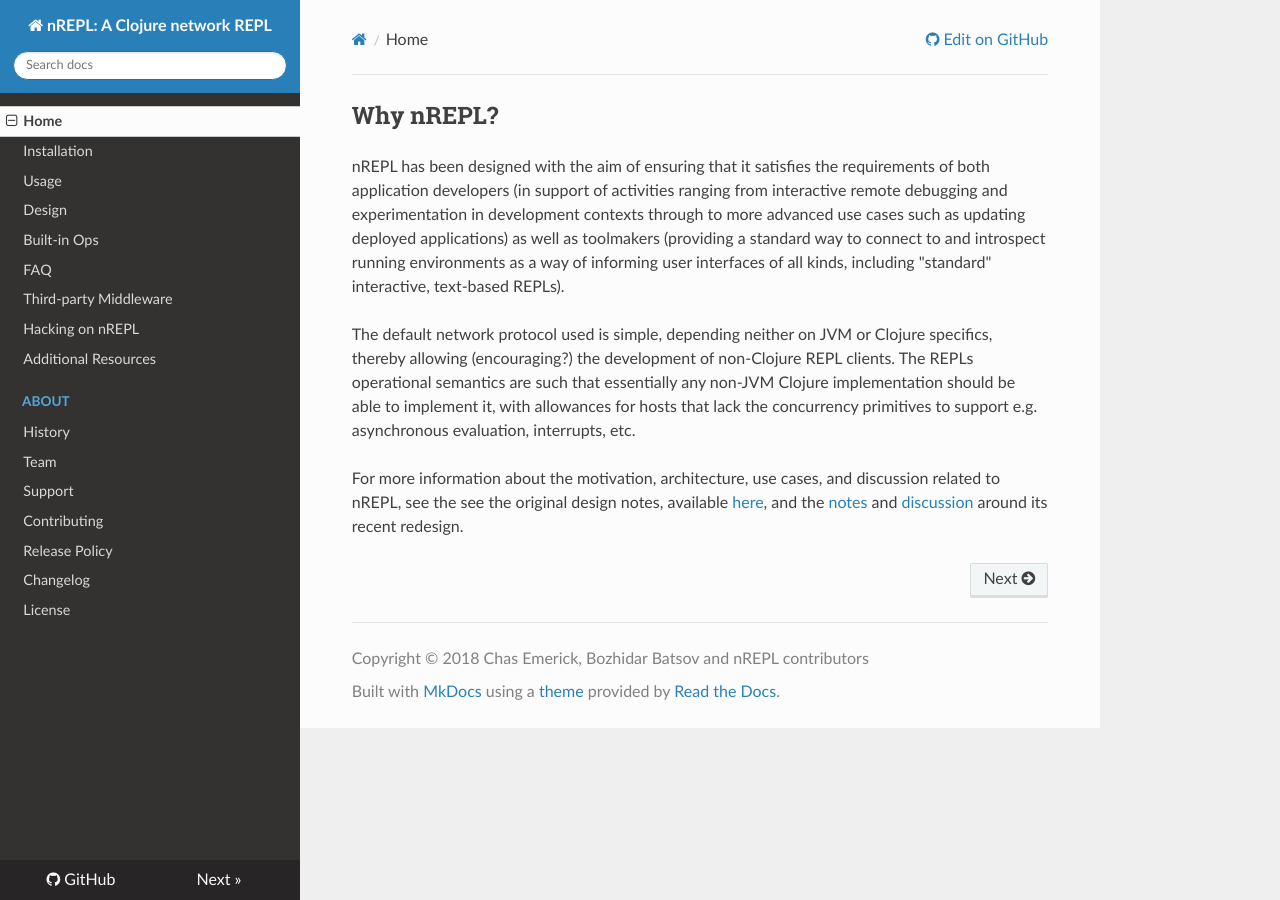
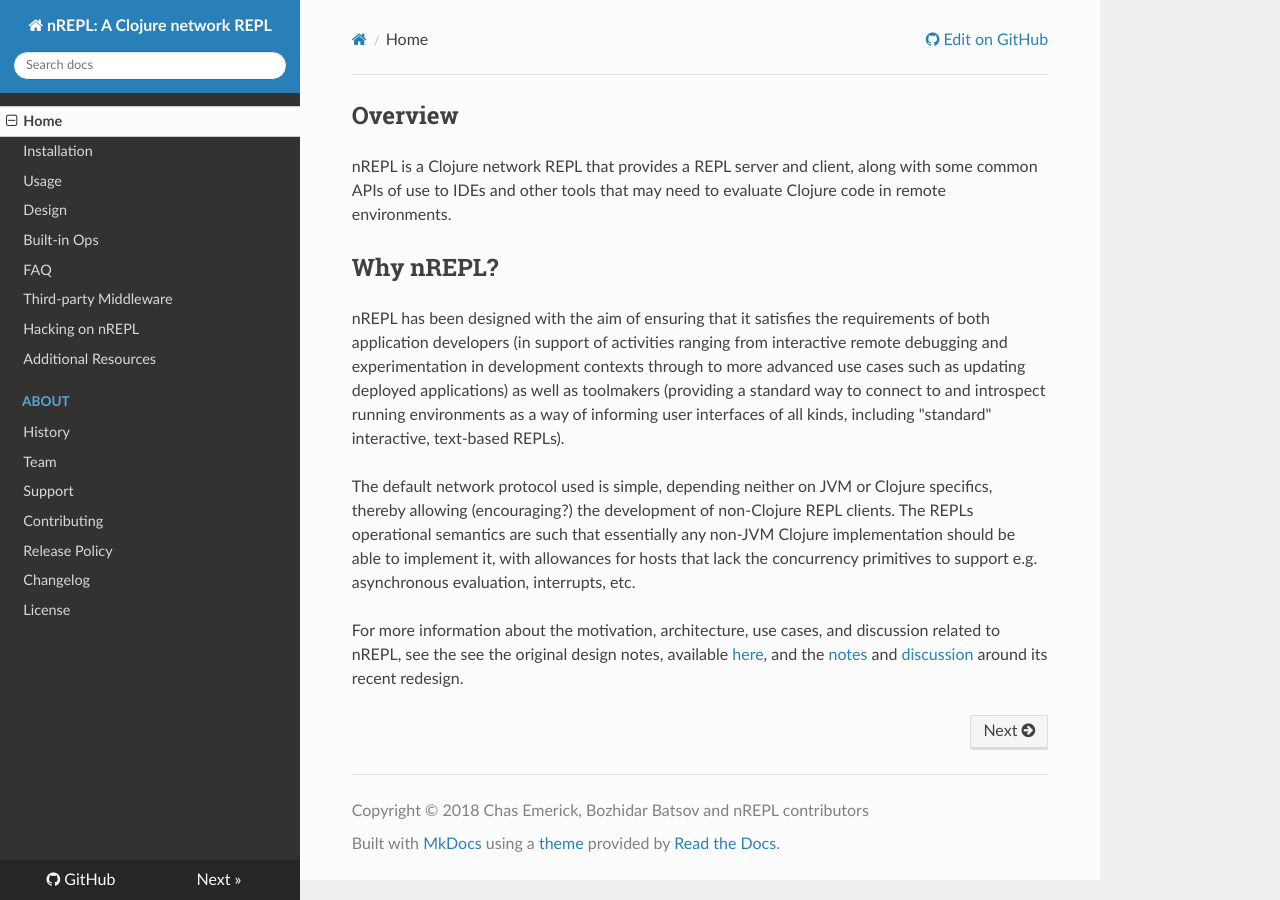
Before and after one commit to nrepl/nrepl, an MkDocs documentation site: the page built from doc/index.md, in a window 1280 px wide. Built offline with MkDocs 1.6.1, drawn with Linux system fonts in a browser that asks for light colours; nearby versions of some CDN libraries; old or Windows-style settings are respelled for this version of MkDocs.

Commit message:
Extend a bit the intro of the manual

```diff
--- a/doc/index.md
+++ b/doc/index.md
@@ -1,3 +1,9 @@
+## Overview
+
+nREPL is a Clojure network REPL that provides a REPL server and
+client, along with some common APIs of use to IDEs and other tools
+that may need to evaluate Clojure code in remote environments.
+
 ## Why nREPL?
 
 nREPL has been designed with the aim of ensuring that it satisfies the
```
